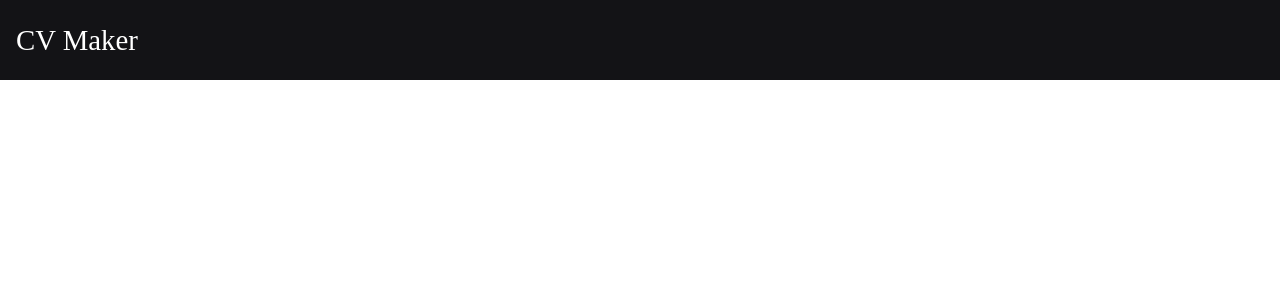
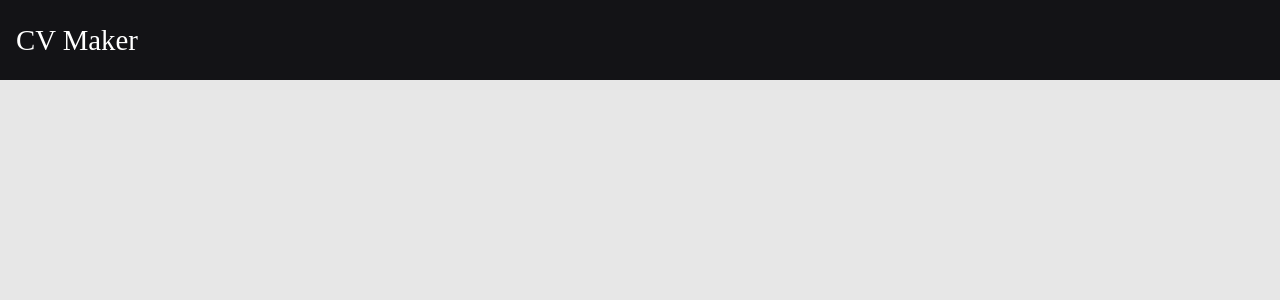
Before and after one commit to gcerv93/cv-project, a React (Create React App) app: page / in a window 1280 px wide. Shown: the top 300 px of the page. Built offline with nearby package versions, Linux system fonts and the light colour scheme.

Commit message:
Setup CSS for main page layout

```diff
--- a/src/App.js
+++ b/src/App.js
@@ -4,7 +4,7 @@ import Header from "./components/Header";
 class App extends React.Component {
   render() {
     return (
-      <div>
+      <div className="App">
         <Header />
       </div>
     );
--- a/src/styles/main.css
+++ b/src/styles/main.css
@@ -1,6 +1,18 @@
 html, body {
    margin: 0;
    padding: 0;
+   height: 100vh;
+}
+
+#root {
+  height: 100%;
+}
+
+.App {
+  display: flex;
+  flex-direction: column;
+  background-color: #e7e7e7;
+  height: 100%;
 }
 
 header {
```
